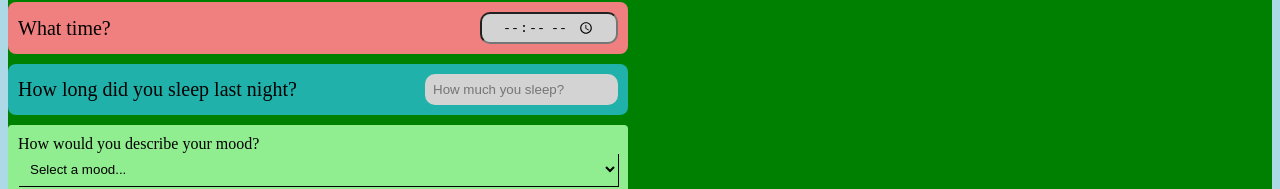
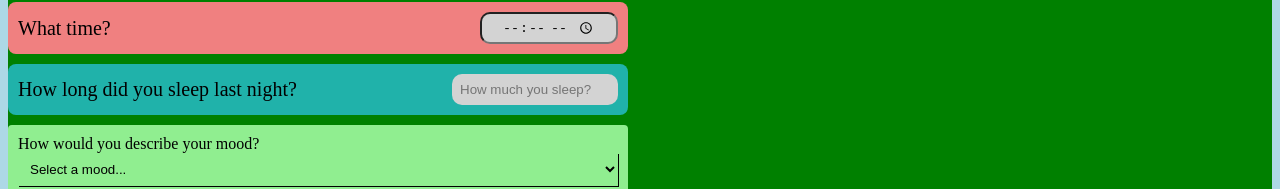
Before and after one commit to gecitgit/phase-2-project, a React (Create React App) app: page /form in a window 1280 px wide. Shown: the part 144-333 px from the top of the page. Built offline with nearby package versions, Linux system fonts and the light colour scheme.

Commit message:
Adjusted the input value of number + relevant CSS

```diff
--- a/src/components/Form.js
+++ b/src/components/Form.js
@@ -78,7 +78,7 @@ function Form(){
                 </div>
                 <div className="sleepWrapper">
                     <label>How long did you sleep last night? </label>
-                    <input required type="text" name="sleep" placeholder="How much you sleep?" value={formData.sleep} onChange={handleChange}/>
+                    <input required type="number" name="sleep" placeholder="How much you sleep?" value={formData.sleep} min="0" max="24" step="0.5" onChange={handleChange}/>
                 </div>
                 <div className="dropDownWrapper">
                     <label>How would you describe your mood?</label>
--- a/src/index.css
+++ b/src/index.css
@@ -114,6 +114,7 @@ p, h3, h2 {
   border: 0;
   padding: 8px;
   border-radius: 10px;
+  width: 150px;
 
 }
 
```
